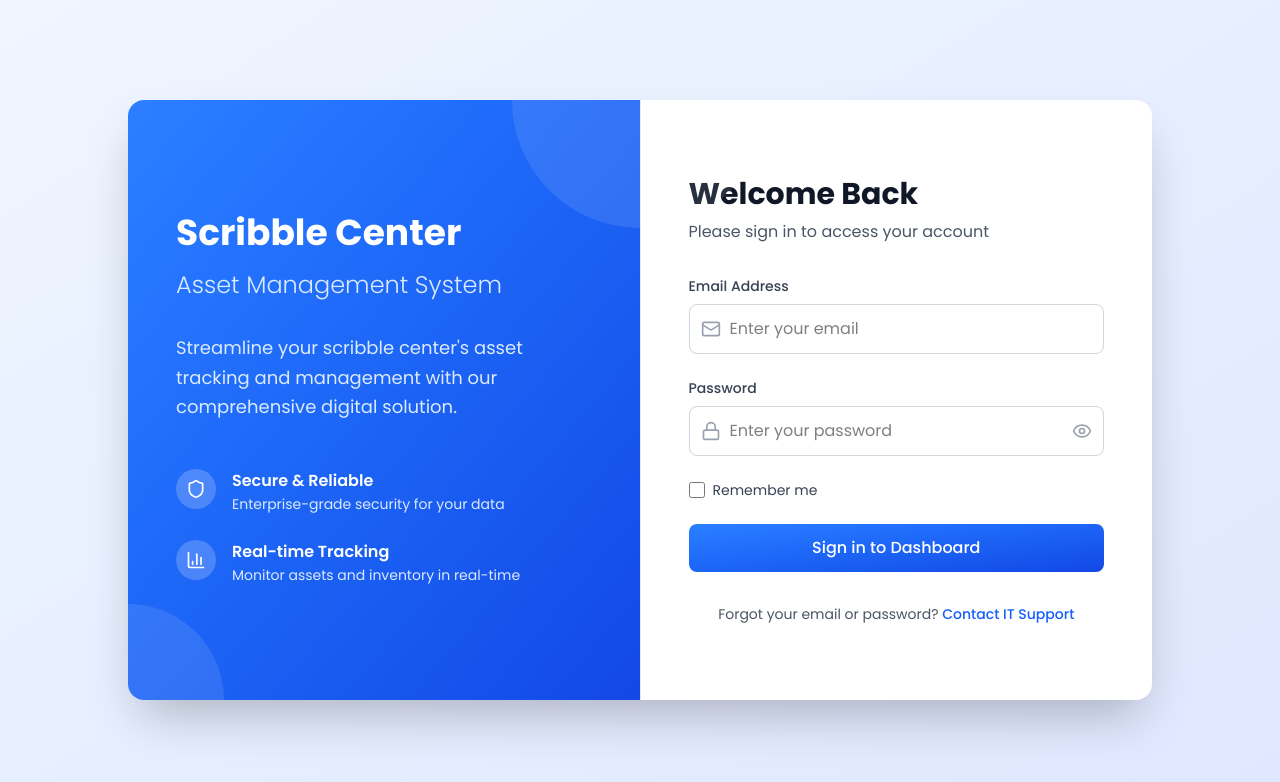
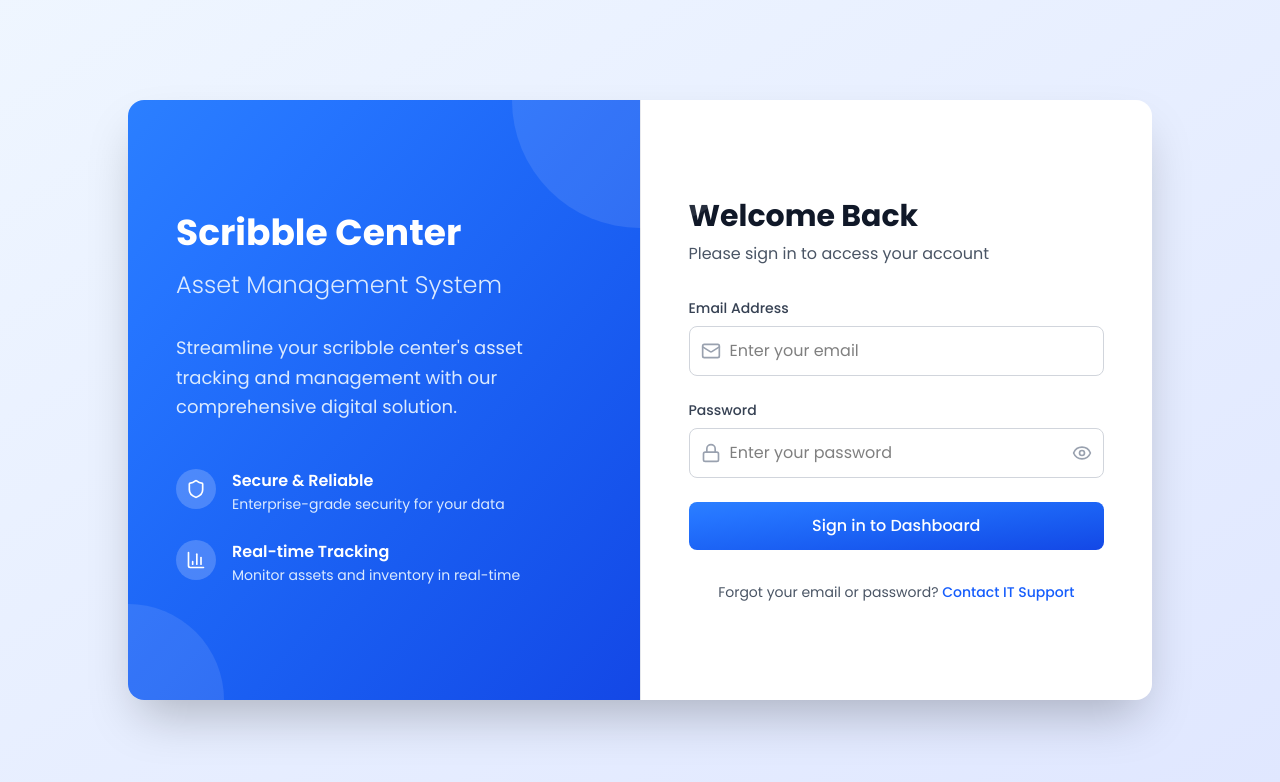
Before and after one commit to Kenneth14031129/Scribble-Assets, a React (Vite) app: page / in a window 1280 px wide. Shown: the top 782 px of the page. Built offline with nearby package versions, Linux system fonts and the light colour scheme.

Commit message:
Initial Commit

```diff
--- a/src/Login.jsx
+++ b/src/Login.jsx
@@ -202,24 +202,6 @@
                   </div>
                 </div>
 
-                {/* Remember Me Checkbox */}
-                <div className="flex items-center">
-                  <input
-                    id="rememberMe"
-                    name="rememberMe"
-                    type="checkbox"
-                    checked={formData.rememberMe}
-                    onChange={handleInputChange}
-                    className="h-4 w-4 text-blue-600 focus:ring-blue-500 border-gray-300 rounded"
-                  />
-                  <label
-                    htmlFor="rememberMe"
-                    className="ml-2 block text-sm text-gray-700"
-                  >
-                    Remember me
-                  </label>
-                </div>
-
                 {/* Login Button */}
                 <button
                   type="submit"
```
